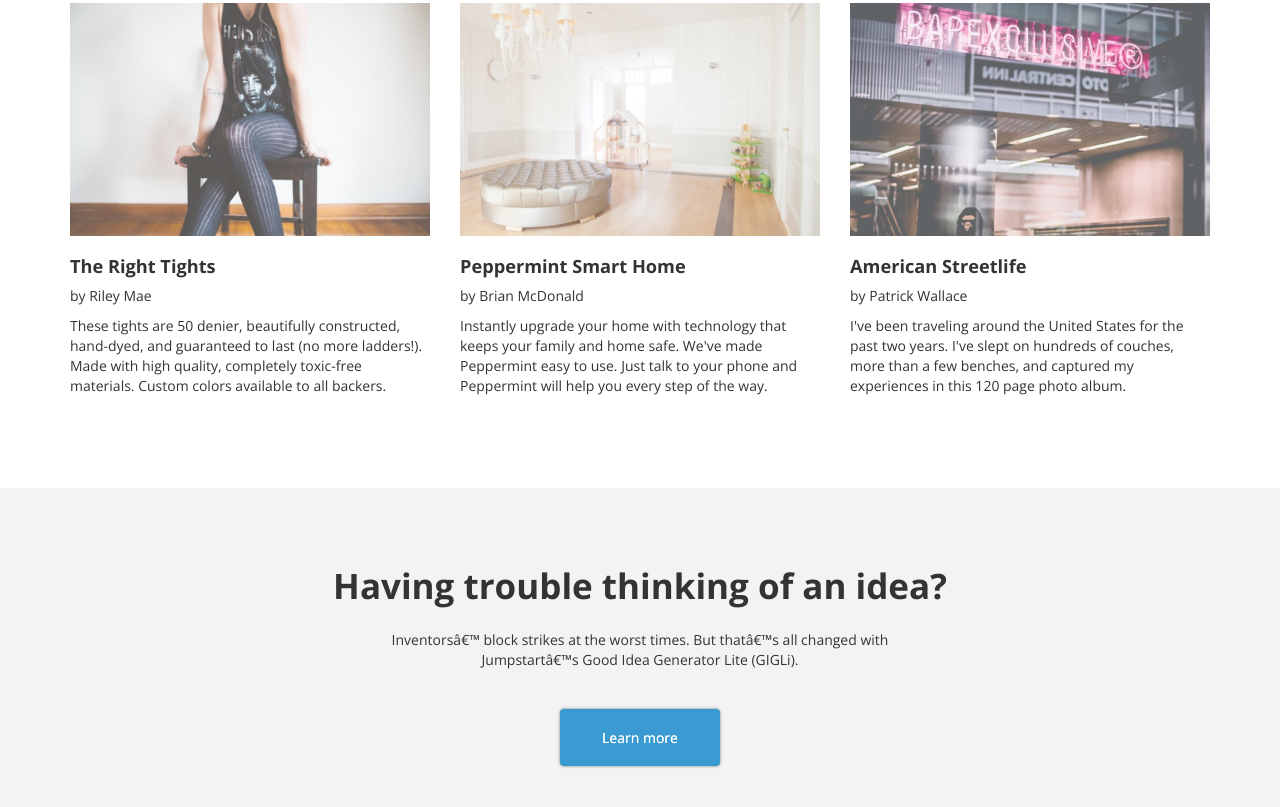
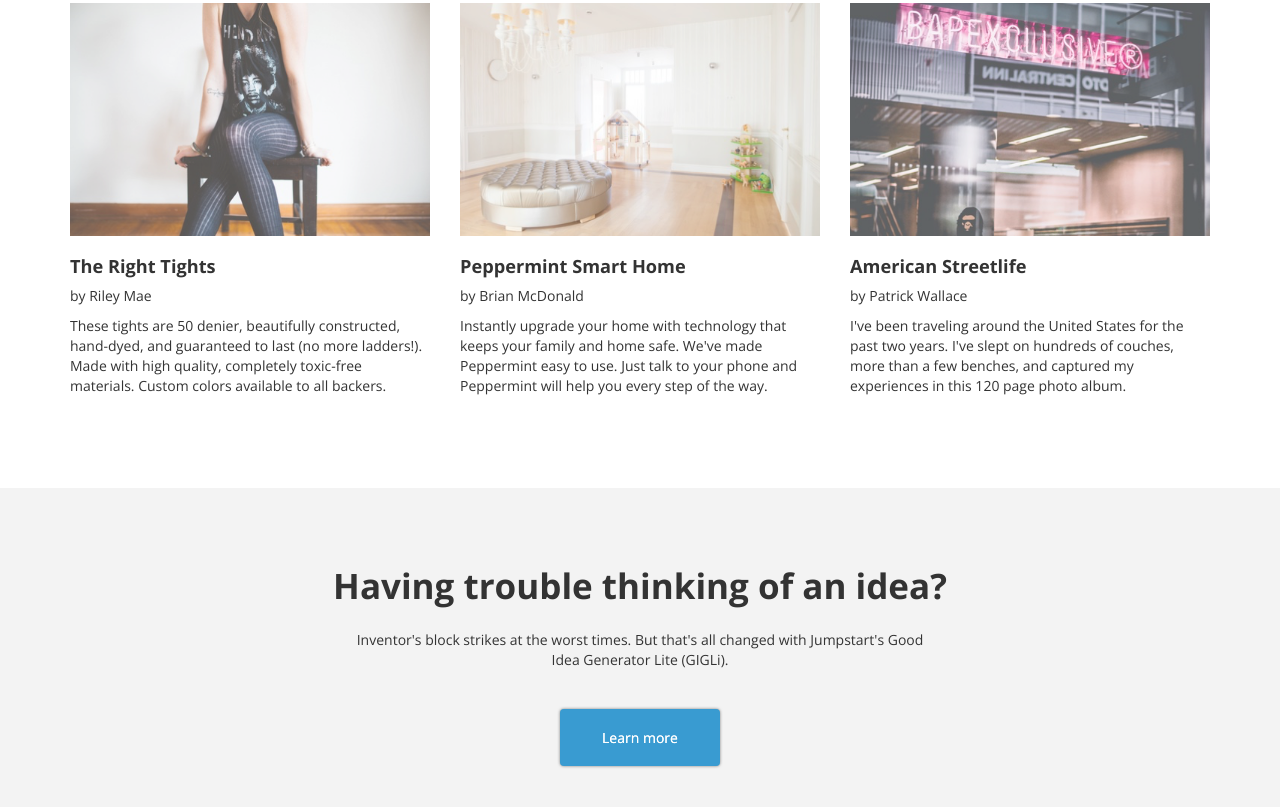
Before and after one commit to brian-miranda/jumpstart, a plain HTML site: page index.html in a window 1280 px wide. Shown: the part 1135-1942 px from the top of the page. Drawn offline with nearby package versions, Linux system fonts and the light colour scheme.

Commit message:
Correct typos

```diff
--- a/index.html
+++ b/index.html
@@ -123,7 +123,7 @@
     <!--Having trouble?-->
     <div class="container-fluid help">
       <strong>Having trouble thinking of an idea?</strong>
-      <p>Inventorsâ€™ block strikes at the worst times. But thatâ€™s all changed with Jumpstartâ€™s Good Idea Generator Lite (GIGLi).</p>
+      <p>Inventor's block strikes at the worst times. But that's all changed with Jumpstart's Good Idea Generator Lite (GIGLi).</p>
       <a href="#" class="btn btn-primary btn-large">Learn more</a>
     </div>
 
```
